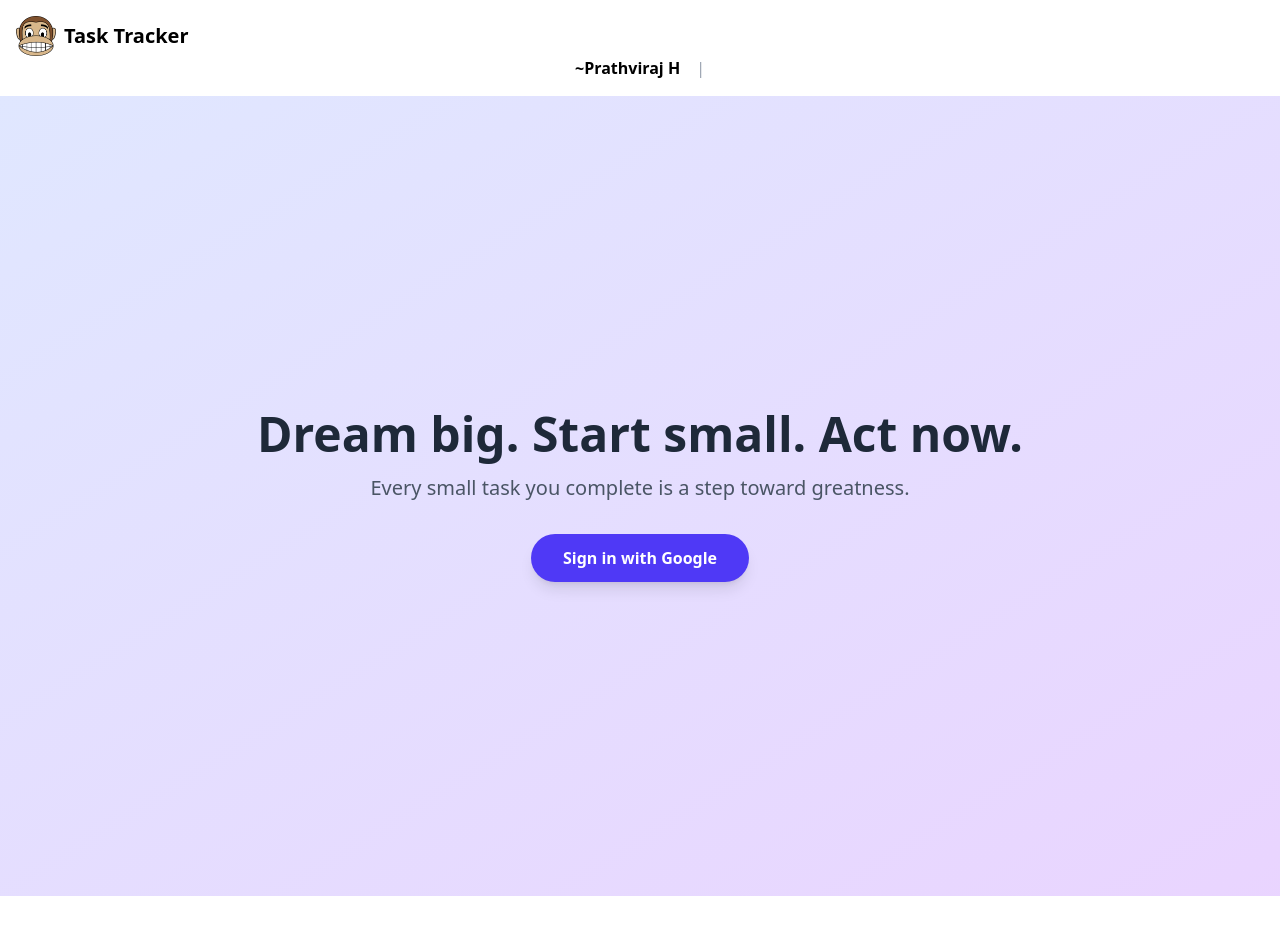
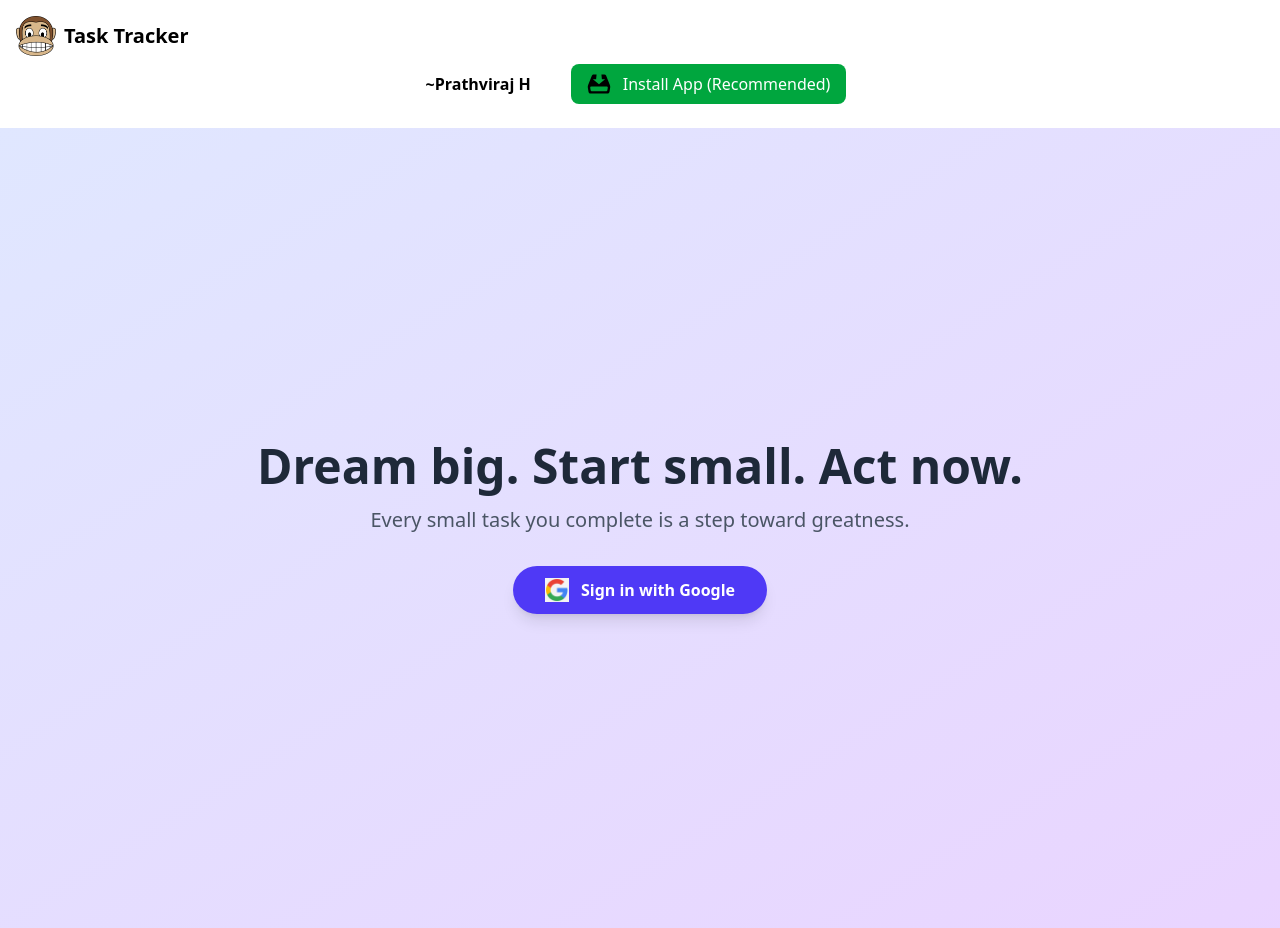
Before and after one commit to prathvihan108/task-tracker, a React (Vite) app in the folder client/: page /login in a window 1280 px wide. Before the commit the page ends 896 px from the top, so only its background shows below. Built offline with nearby package versions, Linux system fonts and the light colour scheme; no server answers.

Commit message:
fleat:install button component

```diff
--- a/client/src/components/Header.jsx
+++ b/client/src/components/Header.jsx
@@ -2,6 +2,7 @@ import { useState, useEffect } from "react";
 import { NavLink, useNavigate } from "react-router-dom";
 import { signOutUser } from "../firebase/auth";
 import { auth } from "../firebase/config.js";
+import InstallAppButton from "./InstallAppButton.jsx";
 export default function Header() {
 	const [user, setUser] = useState(null);
 	useEffect(() => {
@@ -69,11 +70,12 @@ export default function Header() {
 						</div>
 					</>
 				) : (
-					<div className="flex flex-row sm:flex-row sm:items-center sm:space-x-4">
-						<span className="font-semibold">~Prathviraj H</span>
-
-						<span className="text-gray-400 hidden sm:inline">|</span>
-					</div>
+					<>
+						<div className="flex flex-row sm:flex-row sm:items-center sm:space-x-4">
+							<span className="font-semibold">~Prathviraj H</span>
+						</div>
+						<InstallAppButton />
+					</>
 				)}
 			</nav>
 		</header>
--- /dev/null
+++ b/client/src/components/InstallAppButton.jsx
@@ -0,0 +1,44 @@
+import { useEffect, useState } from "react";
+
+function InstallAppButton() {
+	const [deferredPrompt, setDeferredPrompt] = useState(null);
+
+	useEffect(() => {
+		const handler = (e) => {
+			e.preventDefault();
+			setDeferredPrompt(e);
+		};
+		window.addEventListener("beforeinstallprompt", handler);
+
+		return () => {
+			window.removeEventListener("beforeinstallprompt", handler);
+		};
+	}, []);
+
+	const handleInstallClick = async () => {
+		if (!deferredPrompt) return;
+		deferredPrompt.prompt();
+
+		const { outcome } = await deferredPrompt.userChoice;
+		if (outcome === "accepted") {
+			console.log("User accepted the install prompt");
+		} else {
+			console.log("User dismissed the install prompt");
+		}
+		setDeferredPrompt(null);
+	};
+
+	return (
+		<span className="inline-block m-2">
+			<button
+				className="flex items-center gap-3 bg-green-600 hover:bg-green-700 text-white font-medium py-2 px-4 rounded-lg transition"
+				onClick={handleInstallClick}
+			>
+				<img src="/installLogo.svg" className="w-6 h-6" alt="Google logo" />
+				Install App (Recommended)
+			</button>
+		</span>
+	);
+}
+
+export default InstallAppButton;
--- a/client/src/main.jsx
+++ b/client/src/main.jsx
@@ -1,4 +1,5 @@
 import React from "react";
+import { useEffect, useState } from "react";
 import ReactDOM from "react-dom/client";
 import App from "./App";
 import { BrowserRouter } from "react-router-dom";
@@ -25,3 +26,11 @@ if ("serviceWorker" in navigator) {
 			});
 	});
 }
+
+let deferredPrompt;
+
+window.addEventListener("beforeinstallprompt", (e) => {
+	e.preventDefault();
+
+	deferredPrompt = e;
+});
--- a/client/src/pages/Login.jsx
+++ b/client/src/pages/Login.jsx
@@ -1,5 +1,5 @@
 // pages/Login.jsx
-import { signInWithGoogle } from "../firebase/auth"; // your sign-in util
+import { signInWithGoogle } from "../firebase/auth";
 import { useNavigate } from "react-router-dom";
 
 export default function Login() {
@@ -27,8 +27,9 @@ export default function Login() {
 			</p>
 			<button
 				onClick={handleLogin}
-				className="bg-indigo-600 hover:bg-indigo-700 text-white px-8 py-3 rounded-full font-semibold shadow-lg transition-transform transform hover:scale-105"
+				className="flex items-center gap-3 bg-indigo-600 hover:bg-indigo-700 text-white px-8 py-3 rounded-full font-semibold shadow-lg transition-transform transform hover:scale-105"
 			>
+				<img src="/googleLogo.png" className="w-6 h-6" alt="Google logo" />
 				Sign in with Google
 			</button>
 		</div>
```
Also changed, not shown: client/public/googleLogo.png (added), client/public/installLogo.svg (added).
